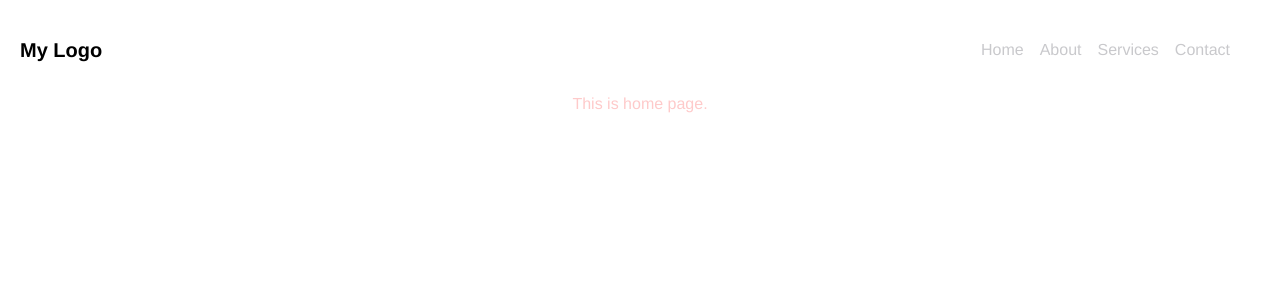
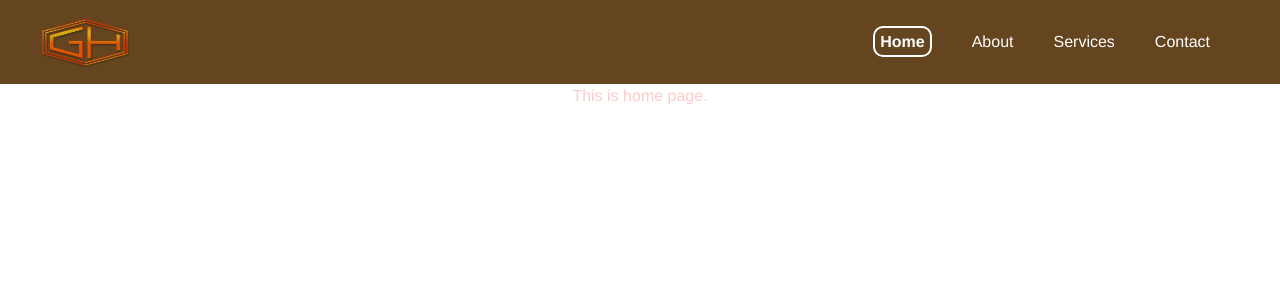
Before and after one commit to goldhouseconstruction/Gold_House_Construction, a Vue app: page / in a window 1280 px wide. Shown: the top 300 px of the page. Built offline with nearby package versions, Linux system fonts and the light colour scheme.

Commit message:
Navigation Done for small screen

```diff
--- a/src/components/Navbar.vue
+++ b/src/components/Navbar.vue
@@ -1,39 +1,77 @@
 <template>
   <div class="navFrame">
     <!-- Left section (logo) -->
-    <div class="text-black font-bold text-xl">My Logo</div>
+    <div>
+      <img src="../../public/img/Logo.png" alt="Logo" class="logo" />
+    </div>
+    <!-- Left section (logo) -->
 
     <!-- Right section (navigation list) -->
     <nav class="hidden sm:block">
-      <ul class="flex items-center space-x-4">
-        <li class="navListColor">Home</li>
-        <li class="navListColor">About</li>
-        <li class="navListColor">Services</li>
-        <li class="navListColor">Contact</li>
+      <ul class="flex items-center space-x-10">
+        <li class="navList"><router-link to="/">Home</router-link></li>
+        <li class="navList">About</li>
+        <li class="navList">Services</li>
+        <li class="navList">Contact</li>
       </ul>
     </nav>
+    <!-- Right section (navigation list) -->
 
-    <button @click="toggleMenu" class="sm:hidden toggleBtn block">
-      <i class="fa-solid fa-bars"></i>
+    <!-- For small screen -->
+    <button @click="toggleMenu()" class="toggleBtn py-5">
+      <i class="fa-solid fa-bars text-white"></i>
     </button>
   </div>
+  <div v-if="showMobileMenu" class="md:hidden">
+    <div class="px-2 pt-2 pb-3 space-y-1 sm:px-3">
+      <a class="dropdownLink">Home</a>
+      <a class="dropdownLink">Services</a>
+      <a class="dropdownLink">About</a>
+      <a class="dropdownLink">Contact</a>
+    </div>
+  </div>
+  <!-- For small screen -->
 </template>
 
 <script>
 import { ref } from "vue";
 export default {
-  setup() {},
+  setup() {
+    let showMobileMenu = ref(false);
+    let toggleMenu = () => {
+      showMobileMenu.value = !showMobileMenu.value;
+    };
+    return {
+      showMobileMenu,
+      toggleMenu,
+    };
+  },
 };
 </script>
 
 <style>
+.custom-active-class {
+  color: #ffff;
+  border: 2px solid white; /* Set the border width and color */
+  border-radius: 5px;
+  padding: 5px;
+  border-radius: 10px;
+}
 .navFrame {
-  @apply flex justify-between items-center px-5 pt-2;
+  @apply flex justify-between items-center px-10 bg-[#65451F];
 }
-.navListColor {
-  @apply text-[#C9C9CC];
+.navList {
+  @apply text-white cursor-pointer;
+}
+.logo {
+  width: 90px;
+  height: 50px;
+}
+.dropdownLink {
+  @apply text-gray-500 hover:text-gray-50 hover:bg-[#686D78] block px-3 py-2 rounded-md text-base font-medium;
 }
 .toggleBtn {
   float: right;
+  @apply sm:hidden;
 }
 </style>
--- a/src/router/index.js
+++ b/src/router/index.js
@@ -12,6 +12,8 @@ const routes = [
 const router = createRouter({
   history: createWebHistory(process.env.BASE_URL),
   routes,
+  linkActiveClass: "custom-active-class",
+  linkExactActiveClass: "custom-exact-active-class",
 });
 
 export default router;
```
Also changed, not shown: public/img/Logo.png (added), public/tailwind.css.
